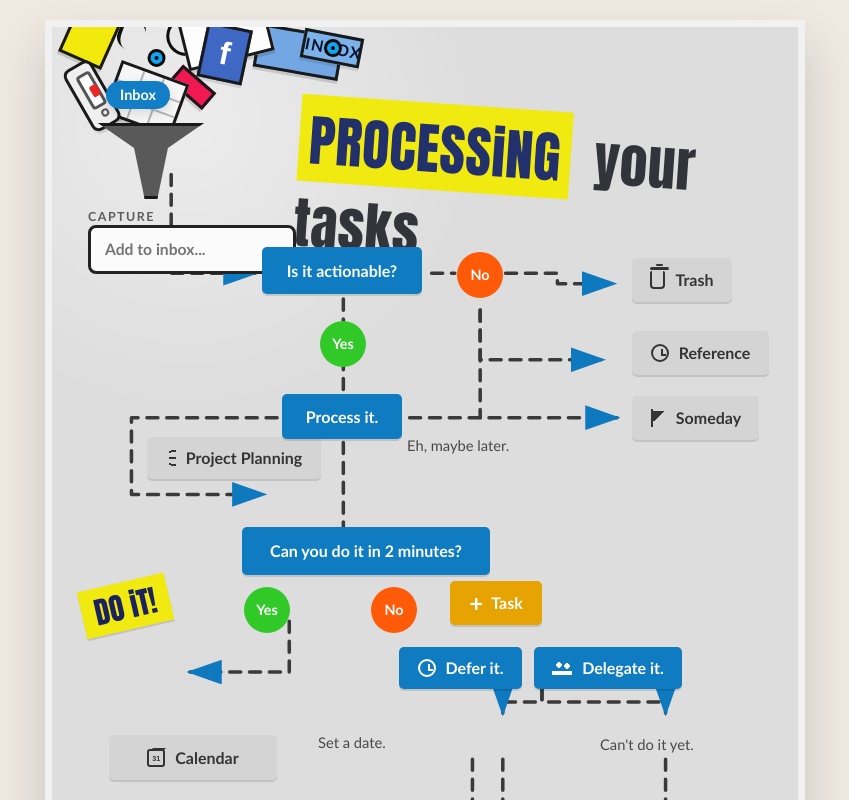
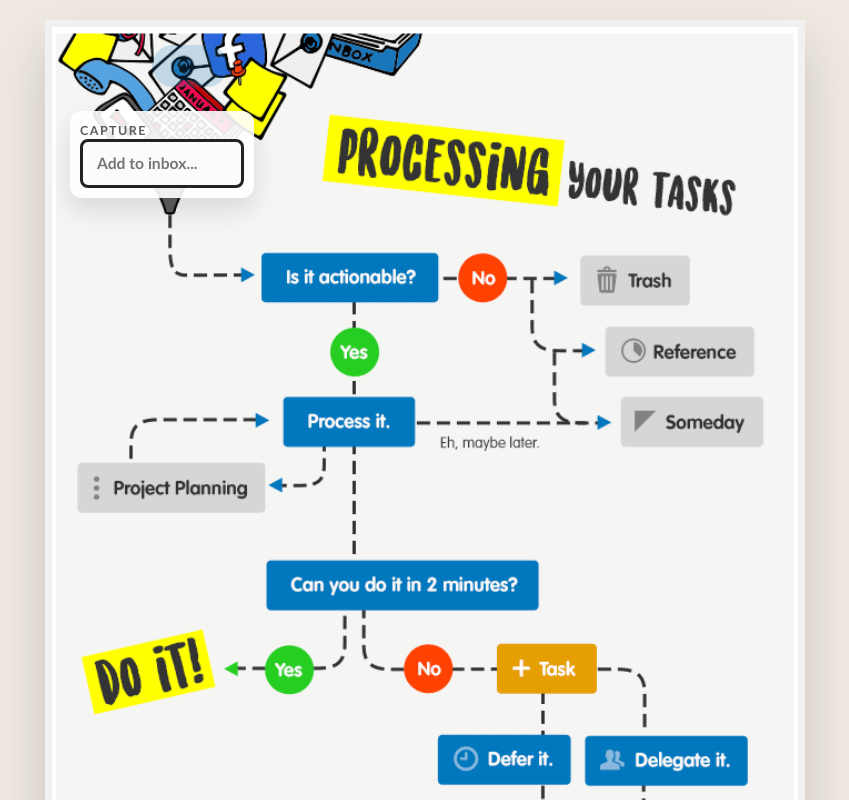
Before and after one commit to snakesford/GettingsThingsDone0, a React (Vite) app: page / in a window 1280 px wide. Shown: the top 800 px of the page, without its empty margins (215-1064 px from the left). Built offline with nearby package versions, Linux system fonts and the light colour scheme.

Commit message:
overlays buttons with image

```diff
--- a/src/App.css
+++ b/src/App.css
@@ -7,273 +7,86 @@
 .flowchart-card {
   position: relative;
   width: 100%;
-  aspect-ratio: 676 / 843;
+  aspect-ratio: 675 / 847;
   overflow: hidden;
   border: 7px solid #f1f1f1;
-  background:
-    radial-gradient(circle at 18% 10%, rgba(255, 255, 255, 0.45), transparent 28%),
-    linear-gradient(180deg, #dddddd 0%, #dddddd 100%);
+  background-color: #ecebea;
+  background-position: center;
+  background-repeat: no-repeat;
+  background-size: cover;
   box-shadow: 0 26px 46px rgba(28, 27, 27, 0.18);
 }
 
-.flow-lines {
+.hotspot-layer {
   position: absolute;
   inset: 0;
-  width: 100%;
-  height: 100%;
-  z-index: 1;
+  z-index: 5;
 }
 
-.flow-lines path {
-  fill: none;
-  stroke: #3a3a3a;
-  stroke-width: 3.2;
-  stroke-dasharray: 10 8;
-  stroke-linecap: round;
-  stroke-linejoin: round;
+.overlay-button {
+  position: absolute;
+  border: 2px solid transparent;
+  border-radius: 10px;
+  background: transparent;
+  box-shadow: none;
+  cursor: pointer;
+  transition:
+    background-color 140ms ease,
+    border-color 140ms ease,
+    box-shadow 140ms ease;
 }
 
-.desk-clutter {
-  position: absolute;
-  top: -10px;
-  left: 12px;
-  width: 300px;
-  height: 170px;
-  z-index: 4;
-  transform: rotate(2deg);
+.overlay-button.is-rotated {
+  transform-origin: center;
 }
 
-.desk-doodle,
-.paper,
-.clip,
-.desk-card {
-  position: absolute;
-  display: block;
+.overlay-button:hover,
+.overlay-button:focus-visible {
+  background: rgba(15, 124, 193, 0.12);
+  border-color: rgba(15, 124, 193, 0.38);
+  box-shadow: 0 0 0 1px rgba(15, 124, 193, 0.14);
 }
 
-.desk-doodle {
-  border: 4px solid #0f0f0f;
-  border-radius: 999px;
-}
-
-.doodle-hook {
-  top: 2px;
-  left: 52px;
-  width: 26px;
-  height: 34px;
-  border-right: 0;
-  border-bottom: 0;
-  transform: rotate(18deg);
-}
-
-.doodle-loop {
-  top: 0;
-  left: 100px;
-  width: 40px;
-  height: 40px;
-  border-left-width: 3px;
-  border-bottom-width: 3px;
-}
-
-.paper {
-  border: 3px solid #191919;
-  box-shadow: 0 3px 0 rgba(0, 0, 0, 0.14);
-}
-
-.paper-yellow {
-  width: 47px;
-  height: 50px;
-  top: 0;
-  left: 0;
-  background: #f2ea0d;
-  transform: rotate(22deg);
-}
-
-.paper-blue {
-  width: 86px;
-  height: 44px;
-  top: 10px;
-  left: 190px;
-  background: #73a7e3;
-  transform: rotate(8deg);
-}
-
-.paper-white {
-  width: 88px;
-  height: 48px;
-  top: -4px;
-  left: 116px;
-  background: #fdfdfd;
-  transform: rotate(-16deg);
-}
-
-.paper-pink {
-  width: 44px;
-  height: 22px;
-  top: 60px;
-  left: 106px;
-  background: #f21852;
-  transform: rotate(39deg);
-}
-
-.paper-grid {
-  width: 72px;
-  height: 56px;
-  top: 56px;
-  left: 46px;
-  background:
-    linear-gradient(#b4b4b4 0 0) 0 33% / 100% 2px no-repeat,
-    linear-gradient(#b4b4b4 0 0) 0 66% / 100% 2px no-repeat,
-    linear-gradient(90deg, #b4b4b4 0 0) 33% 0 / 2px 100% no-repeat,
-    linear-gradient(90deg, #b4b4b4 0 0) 66% 0 / 2px 100% no-repeat,
-    #f6f6f6;
-  transform: rotate(18deg);
-}
-
-.desk-card {
-  border: 3px solid #191919;
-  box-shadow: 0 3px 0 rgba(0, 0, 0, 0.1);
-}
-
-.desk-phone {
-  top: 48px;
-  left: 12px;
-  width: 32px;
-  height: 70px;
-  border-radius: 8px;
-  background: #efefef;
-  transform: rotate(-32deg);
-}
-
-.phone-screen {
-  position: absolute;
-  top: 8px;
-  left: 7px;
-  width: 16px;
-  height: 38px;
-  border: 3px solid #555;
-  border-radius: 4px;
-  background: #fff;
-}
-
-.phone-screen::after {
-  content: '';
-  position: absolute;
-  top: 12px;
-  left: 4px;
-  width: 8px;
-  height: 12px;
-  border-radius: 2px;
-  background: #e92727;
-}
-
-.phone-button {
-  position: absolute;
-  bottom: 7px;
-  left: 12px;
-  width: 8px;
-  height: 8px;
-  border: 2px solid #575757;
-  border-radius: 50%;
-}
-
-.desk-social {
-  top: 8px;
-  left: 136px;
-  width: 46px;
-  height: 56px;
-  background: #3f67c4;
-  transform: rotate(10deg);
-}
-
-.social-f {
-  position: absolute;
-  inset: 0;
-  display: grid;
-  place-items: center;
-  color: #fff;
-  font: 900 2rem/1 Arial, sans-serif;
-}
-
-.desk-inbox {
-  top: 12px;
-  left: 236px;
-  width: 60px;
-  height: 30px;
-  background: #7cb2ea;
-  color: #0b122f;
-  font: 900 1rem/1 'Trebuchet MS', 'Arial Rounded MT Bold', sans-serif;
-  letter-spacing: 0.08em;
-  display: grid;
-  place-items: center;
-  transform: rotate(9deg);
-}
-
-.clip {
-  width: 18px;
-  height: 18px;
-  border: 3px solid #0b0b0b;
-  border-radius: 50%;
-  background: #11a4ef;
-}
-
-.clip::after {
-  content: '';
-  position: absolute;
-  inset: 4px;
-  border: 2px solid #0b0b0b;
-  border-radius: 50%;
-}
-
-.clip-a {
-  top: 34px;
-  left: 82px;
-}
-
-.clip-b {
-  top: 18px;
-  left: 258px;
+.overlay-button.is-active {
+  background: rgba(15, 124, 193, 0.18);
+  border-color: rgba(15, 124, 193, 0.42);
+  box-shadow: 0 0 0 1px rgba(15, 124, 193, 0.16);
 }
 
 .funnel-wrap {
   position: absolute;
-  top: 96px;
-  left: 36px;
-  width: 188px;
-  z-index: 5;
+  top: 84px;
+  left: 18px;
+  width: 150px;
+  z-index: 6;
 }
 
 .inbox-trigger {
   position: absolute;
-  top: -42px;
-  left: 18px;
+  inset: -66px auto auto 82px;
+  width: 76px;
+  height: 42px;
   border: 0;
-  padding: 7px 14px;
   border-radius: 999px;
-  background: #ffffff;
-  color: #232323;
-  font: 700 0.9rem/1 'Trebuchet MS', 'Arial Rounded MT Bold', sans-serif;
-  box-shadow: 0 4px 12px rgba(0, 0, 0, 0.12);
+  background: transparent;
+  color: transparent;
+  box-shadow: none;
 }
 
 .inbox-trigger.is-active {
-  background: #127ec5;
-  color: #ffffff;
+  background: rgba(15, 124, 193, 0.2);
 }
 
 .funnel {
-  position: relative;
-  width: 106px;
-  height: 76px;
-  margin-left: 10px;
-  background: #595959;
-  clip-path: polygon(0 0, 100% 0, 66% 33%, 56% 100%, 44% 100%, 34% 33%);
-  border: 3px solid #191919;
+  display: none;
 }
 
 .capture-panel {
-  margin-top: 8px;
-  width: 208px;
+  width: 184px;
+  padding: 10px;
+  border-radius: 12px;
+  background: rgba(255, 255, 255, 0.9);
+  box-shadow: 0 12px 24px rgba(26, 26, 26, 0.12);
 }
 
 .capture-label,
@@ -306,25 +119,7 @@
 }
 
 .processing-title {
-  position: absolute;
-  top: 84px;
-  left: 244px;
-  z-index: 5;
-  margin: 0;
-  color: #33343a;
-  font-family: Impact, Haettenschweiler, 'Arial Narrow Bold', sans-serif;
-  font-size: 3.45rem;
-  font-weight: 900;
-  letter-spacing: 0.01em;
-  transform: rotate(4deg);
-}
-
-.processing-title span {
-  display: inline-block;
-  margin-right: 10px;
-  padding: 4px 10px 0;
-  background: #f0ea11;
-  color: #22306c;
+  display: none;
 }
 
 .flow-node,
@@ -340,27 +135,33 @@
   align-items: center;
   justify-content: center;
   gap: 10px;
-  border: 0;
-  border-radius: 5px;
+  border: 2px solid transparent;
+  border-radius: 12px;
   padding: 0 18px;
-  color: #fff;
+  background: transparent;
+  color: transparent;
   text-align: center;
   font: 700 1rem/1 'Trebuchet MS', 'Arial Rounded MT Bold', sans-serif;
-  box-shadow: 0 2px 0 rgba(0, 0, 0, 0.12);
+  box-shadow: none;
+  transition:
+    border-color 160ms ease,
+    background-color 160ms ease,
+    box-shadow 160ms ease;
 }
 
 .prompt {
-  background: #0f7cc1;
+  background: transparent;
 }
 
 .section-node {
-  background: #d5d4d4;
-  color: #343434;
+  background: transparent;
+  color: transparent;
 }
 
 .section-node.is-active {
-  background: #0f7cc1;
-  color: #fff;
+  background: rgba(15, 124, 193, 0.16);
+  border-color: rgba(15, 124, 193, 0.4);
+  box-shadow: 0 0 0 1px rgba(15, 124, 193, 0.12);
 }
 
 .node-icon {
@@ -593,22 +394,7 @@
 }
 
 .decision-badge {
-  display: inline-flex;
-  align-items: center;
-  justify-content: center;
-  width: 46px;
-  height: 46px;
-  border-radius: 50%;
-  color: #fff;
-  font: 900 0.9rem/1 'Trebuchet MS', 'Arial Rounded MT Bold', sans-serif;
-}
-
-.badge-yes {
-  background: #31c928;
-}
-
-.badge-no {
-  background: #ff5a08;
+  display: none;
 }
 
 .actionable-yes {
@@ -634,23 +420,25 @@
 .do-it-sticker {
   top: 555px;
   left: 29px;
-  border: 0;
-  background: #f0ea11;
-  color: #1a235f;
-  padding: 10px 13px 8px;
+  width: 106px;
+  height: 64px;
+  border: 2px solid transparent;
+  border-radius: 10px;
+  background: transparent;
+  color: transparent;
+  padding: 0;
   font: 900 1.88rem/1 Impact, Haettenschweiler, 'Arial Narrow Bold', sans-serif;
   transform: rotate(-13deg);
-  box-shadow: 0 2px 0 rgba(0, 0, 0, 0.12);
+  box-shadow: none;
 }
 
 .do-it-sticker.is-active {
-  background: #0f7cc1;
-  color: #fff;
+  background: rgba(240, 234, 17, 0.18);
+  border-color: rgba(240, 234, 17, 0.45);
 }
 
 .note {
-  color: #494949;
-  font: 500 0.92rem/1.2 'Trebuchet MS', Arial, sans-serif;
+  display: none;
 }
 
 .maybe-note {
@@ -811,10 +599,32 @@ input:focus-visible {
   outline-offset: 2px;
 }
 
+.flow-node:hover,
+.flow-node:focus-visible,
+.do-it-sticker:hover,
+.do-it-sticker:focus-visible,
+.inbox-trigger:hover,
+.inbox-trigger:focus-visible {
+  background: rgba(15, 124, 193, 0.14);
+  border-color: rgba(15, 124, 193, 0.45);
+  box-shadow: 0 0 0 1px rgba(15, 124, 193, 0.12);
+}
+
+.flow-node > *,
+.do-it-sticker > * {
+  opacity: 0;
+}
+
 @media (max-width: 780px) {
   .app-shell {
     width: calc(100vw - 12px);
     padding-top: 6px;
+  }
+
+  .funnel-wrap {
+    top: 8px;
+    left: 8px;
+    width: min(184px, calc(100% - 16px));
   }
 
   .items-panel__header,
--- a/src/App.tsx
+++ b/src/App.tsx
@@ -1,4 +1,4 @@
-import { useEffect, useState } from 'react';
+import { useEffect, useState, type CSSProperties } from 'react';
 import './App.css';
 
 export interface Item {
@@ -21,6 +21,32 @@ const sectionLabels: Record<SectionKey, string> = {
   someday: 'Someday',
   trash: 'Trash',
 };
+
+type HotspotConfig = {
+  id: string;
+  label: string;
+  left: number;
+  top: number;
+  width: number;
+  height: number;
+  rotate?: number;
+  section?: SectionKey;
+  action?: 'addItem';
+};
+
+const hotspotConfigs: HotspotConfig[] = [
+  { id: 'project', label: 'Project Planning', left: 9.8, top: 46.1, width: 19.4, height: 5.5, section: 'project' },
+  { id: 'trash', label: 'Trash', left: 75.2, top: 24.2, width: 10.6, height: 5.6, section: 'trash' },
+  { id: 'reference', label: 'Reference', left: 74.1, top: 32.4, width: 13.8, height: 5.5, section: 'reference' },
+  { id: 'someday', label: 'Someday', left: 74.3, top: 39.4, width: 14.1, height: 5.5, section: 'someday' },
+  { id: 'do-it', label: 'Hotlist', left: 3.6, top: 60.9, width: 12.9, height: 7.4, rotate: -13, section: 'next' },
+  { id: 'task', label: 'Add task', left: 59.7, top: 61.3, width: 13.1, height: 5.9, action: 'addItem' },
+  { id: 'defer', label: 'Calendar', left: 59.8, top: 70.8, width: 16.3, height: 5.3, section: 'calendar' },
+  { id: 'delegate', label: 'Waiting', left: 77.2, top: 70.8, width: 18.8, height: 5.3, section: 'waiting' },
+  { id: 'calendar', label: 'Calendar', left: 5.1, top: 83.2, width: 21.8, height: 5.4, section: 'calendar' },
+  { id: 'hotlist', label: 'Hotlist', left: 5.1, top: 90.6, width: 15.4, height: 5.1, section: 'next' },
+  { id: 'waiting', label: 'Waiting', left: 71.4, top: 87.1, width: 17.3, height: 5.3, section: 'waiting' },
+];
 
 function ProcessModal({
   item,
@@ -171,53 +197,23 @@ function App() {
 
   const filteredItems = items.filter((item) => item.status === activeSection);
 
+  const handleHotspotClick = (hotspot: HotspotConfig) => {
+    if (hotspot.action === 'addItem') {
+      addItem();
+      return;
+    }
+
+    if (hotspot.section) {
+      setActiveSection(hotspot.section);
+    }
+  };
+
   return (
     <div className="app-shell">
-      <section className="flowchart-card">
-        <svg className="flow-lines" viewBox="0 0 676 843" aria-hidden="true">
-          <defs>
-            <marker id="arrow-blue" markerWidth="10" markerHeight="7" refX="9" refY="3.5" orient="auto">
-              <polygon points="0 0, 10 3.5, 0 7" fill="#0f79bf" />
-            </marker>
-          </defs>
-          <path d="M108 132 L108 221.5 Q108 221.5 118 221.5 L184 221.5" markerEnd="url(#arrow-blue)" />
-          <path d="M344 221.5 L365 221.5" />
-          <path d="M411 221.5 L458 221.5 L458 231 L509 231" markerEnd="url(#arrow-blue)" />
-          <path d="M388 255 L388 300 L499 300" markerEnd="url(#arrow-blue)" />
-          <path d="M388 255 L388 352.5" />
-          <path d="M264 245 L264 330" />
-          <path d="M204 352.5 L72 352.5 L72 422 L192 422" markerEnd="url(#arrow-blue)" />
-          <path d="M324 352.5 L512 352.5" markerEnd="url(#arrow-blue)" />
-          <path d="M264 375 L264 475" />
-          <path d="M215 537 L215 583 L125 583" markerEnd="url(#arrow-blue)" />
-          <path d="M365 583 L382 583 L382 576 L398 576" markerEnd="url(#arrow-blue)" />
-          <path d="M444 598 L444 610 L408.5 610 L408.5 620" markerEnd="url(#arrow-blue)" />
-          <path d="M444 598 L444 610 L556 610 L556 620" markerEnd="url(#arrow-blue)" />
-          <path d="M408.5 662 L408.5 730.5 L225 730.5" markerEnd="url(#arrow-blue)" />
-          <path d="M381 662 L381 796.5 L178 796.5" markerEnd="url(#arrow-blue)" />
-          <path d="M556 662 L556 797.5 L458 797.5" markerEnd="url(#arrow-blue)" />
-        </svg>
-
-        <div className="desk-clutter" aria-hidden="true">
-          <span className="desk-doodle doodle-hook" />
-          <span className="desk-doodle doodle-loop" />
-          <span className="paper paper-yellow" />
-          <span className="paper paper-blue" />
-          <span className="paper paper-white" />
-          <span className="paper paper-pink" />
-          <span className="paper paper-grid" />
-          <span className="desk-card desk-phone">
-            <span className="phone-screen" />
-            <span className="phone-button" />
-          </span>
-          <span className="desk-card desk-social">
-            <span className="social-f">f</span>
-          </span>
-          <span className="desk-card desk-inbox">INBOX</span>
-          <span className="clip clip-a" />
-          <span className="clip clip-b" />
-        </div>
-
+      <section
+        className="flowchart-card"
+        style={{ backgroundImage: 'url(/gtd-3.png)' }}
+      >
         <div className="funnel-wrap">
           <button
             type="button"
@@ -246,125 +242,29 @@ function App() {
           </div>
         </div>
 
-        <h1 className="processing-title">
-          <span>PROCESSiNG</span> your tasks
-        </h1>
+        <div className="hotspot-layer" aria-label="Flowchart controls">
+          {hotspotConfigs.map((hotspot) => {
+            const isActive = hotspot.section ? activeSection === hotspot.section : false;
+            const style = {
+              left: `${hotspot.left}%`,
+              top: `${hotspot.top}%`,
+              width: `${hotspot.width}%`,
+              height: `${hotspot.height}%`,
+              transform: hotspot.rotate ? `rotate(${hotspot.rotate}deg)` : undefined,
+            } satisfies CSSProperties;
 
-        <button type="button" className="flow-node prompt actionable">
-          Is it actionable?
-        </button>
-        <span className="decision-badge badge-yes actionable-yes">Yes</span>
-        <span className="decision-badge badge-no actionable-no">No</span>
-
-        <button
-          type="button"
-          className={`flow-node section-node project-node ${activeSection === 'project' ? 'is-active' : ''}`}
-          onClick={() => setActiveSection('project')}
-        >
-          <span className="node-icon icon-list" aria-hidden="true" />
-          <span>Project Planning</span>
-        </button>
-
-        <button type="button" className="flow-node prompt process-node">
-          Process it.
-        </button>
-
-        <button
-          type="button"
-          className={`flow-node section-node trash-node ${activeSection === 'trash' ? 'is-active' : ''}`}
-          onClick={() => setActiveSection('trash')}
-        >
-          <span className="node-icon icon-trash" aria-hidden="true" />
-          <span>Trash</span>
-        </button>
-
-        <button
-          type="button"
-          className={`flow-node section-node reference-node ${activeSection === 'reference' ? 'is-active' : ''}`}
-          onClick={() => setActiveSection('reference')}
-        >
-          <span className="node-icon icon-clock icon-clock--outlined" aria-hidden="true" />
-          <span>Reference</span>
-        </button>
-
-        <button
-          type="button"
-          className={`flow-node section-node someday-node ${activeSection === 'someday' ? 'is-active' : ''}`}
-          onClick={() => setActiveSection('someday')}
-        >
-          <span className="node-icon icon-flag" aria-hidden="true" />
-          <span>Someday</span>
-        </button>
-
-        <span className="note maybe-note">Eh, maybe later.</span>
-
-        <button type="button" className="flow-node prompt minutes-node">
-          Can you do it in 2 minutes?
-        </button>
-        <span className="decision-badge badge-yes quick-yes">Yes</span>
-        <span className="decision-badge badge-no quick-no">No</span>
-
-        <button
-          type="button"
-          className={`do-it-sticker ${activeSection === 'next' ? 'is-active' : ''}`}
-          onClick={() => setActiveSection('next')}
-        >
-          DO iT!
-        </button>
-
-        <button type="button" className="flow-node task-node" onClick={addItem}>
-          <span className="task-plus">+</span>
-          Task
-        </button>
-
-        <button
-          type="button"
-          className={`flow-node section-node defer-node ${activeSection === 'calendar' ? 'is-active' : ''}`}
-          onClick={() => setActiveSection('calendar')}
-        >
-          <span className="node-icon icon-clock" aria-hidden="true" />
-          <span>Defer it.</span>
-        </button>
-
-        <button
-          type="button"
-          className={`flow-node section-node delegate-node ${activeSection === 'waiting' ? 'is-active' : ''}`}
-          onClick={() => setActiveSection('waiting')}
-        >
-          <span className="node-icon icon-people" aria-hidden="true" />
-          <span>Delegate it.</span>
-        </button>
-
-        <button
-          type="button"
-          className={`flow-node section-node calendar-node ${activeSection === 'calendar' ? 'is-active' : ''}`}
-          onClick={() => setActiveSection('calendar')}
-        >
-          <span className="node-icon icon-calendar" aria-hidden="true" />
-          <span>Calendar</span>
-        </button>
-
-        <button
-          type="button"
-          className={`flow-node section-node hotlist-node ${activeSection === 'next' ? 'is-active' : ''}`}
-          onClick={() => setActiveSection('next')}
-        >
-          <span className="node-icon icon-fire" aria-hidden="true" />
-          <span>Hotlist</span>
-        </button>
-
-        <button
-          type="button"
-          className={`flow-node section-node waiting-node ${activeSection === 'waiting' ? 'is-active' : ''}`}
-          onClick={() => setActiveSection('waiting')}
-        >
-          <span className="node-icon icon-clock icon-clock--outlined" aria-hidden="true" />
-          <span>Waiting</span>
-        </button>
-
-        <span className="note set-date-note">Set a date.</span>
-        <span className="note do-next-note">Do it next.</span>
-        <span className="note cant-do-note">Can&apos;t do it yet.</span>
+            return (
+              <button
+                key={hotspot.id}
+                type="button"
+                aria-label={hotspot.label}
+                className={`overlay-button ${isActive ? 'is-active' : ''} ${hotspot.rotate ? 'is-rotated' : ''}`}
+                style={style}
+                onClick={() => handleHotspotClick(hotspot)}
+              />
+            );
+          })}
+        </div>
       </section>
 
       <section className="items-panel">
```
Also changed, not shown: gtd-3.png (added), public/gtd-3.png (added).
